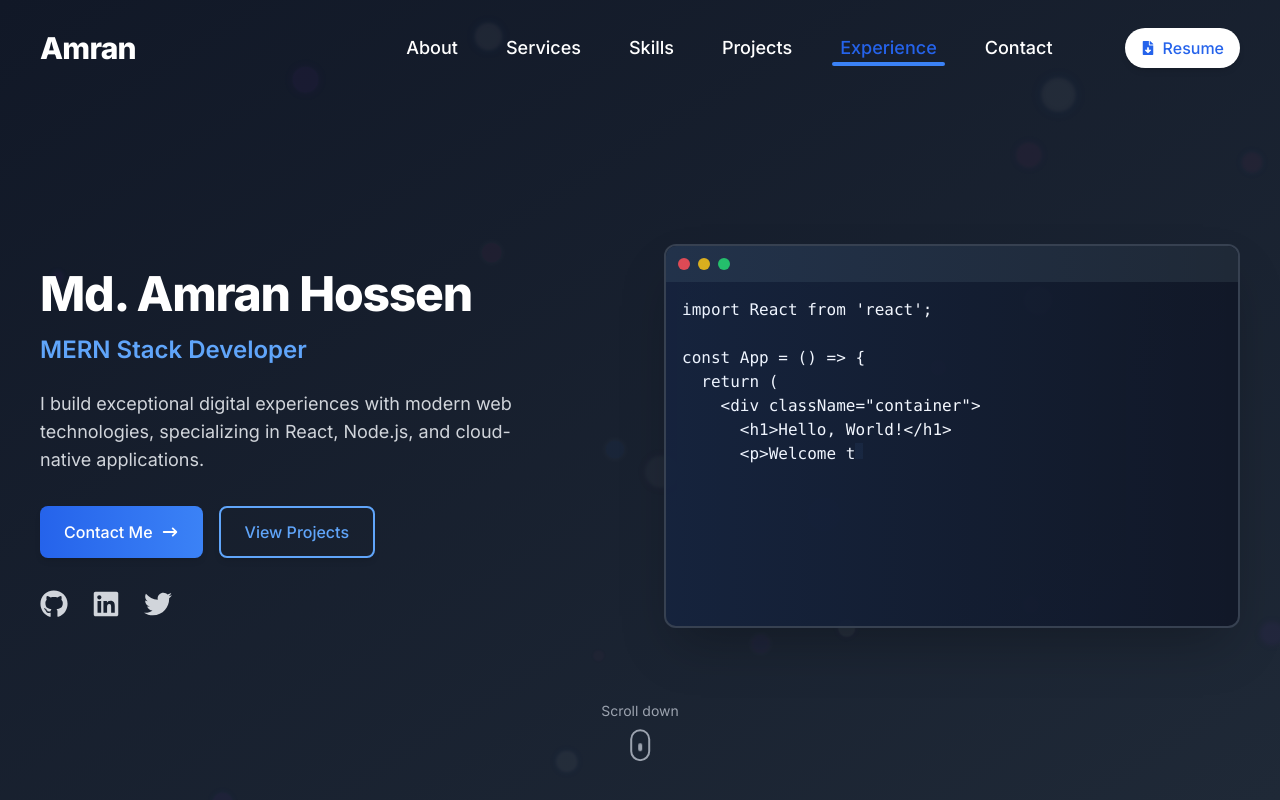
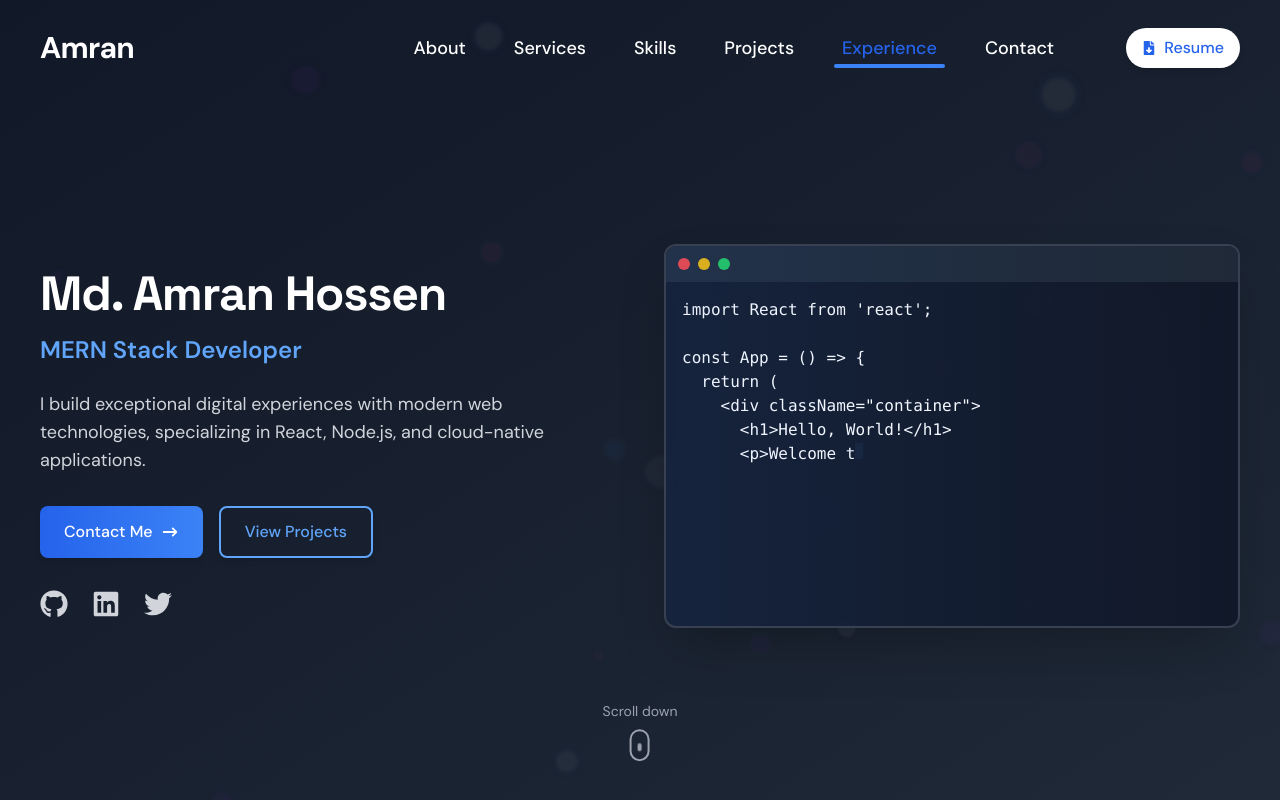
Before and after one commit to AJAmran/protfolio_website_Md-Amran, a React (Vite) app: page / in a window 1280 px wide. Shown: the top 800 px of the page. Built offline with nearby package versions, Linux system fonts and the light colour scheme; grey boxes are pictures that could not be loaded.

Commit message:
updated typography

```diff
--- a/index.html
+++ b/index.html
@@ -3,24 +3,71 @@
 <head>
   <meta charset="UTF-8" />
   <meta name="viewport" content="width=device-width, initial-scale=1.0" />
-  <meta name="description" content="Professional portfolio of Md. Amran Hossen, a MERN Stack Developer showcasing innovative web development projects." />
+   <meta name="description" content="Portfolio of Md. Amran Hossen, MERN Stack Developer. Explore React, Node.js, MongoDB projects and expertise in web development." />
+  <meta name="keywords" content="MERN Stack Developer, Md. Amran Hossen, React, Node.js, MongoDB, Express.js, web development, portfolio, full-stack developer, Dhaka, Bangladesh" />
   <meta name="author" content="Md. Amran Hossen" />
   <meta name="robots" content="index, follow" />
+  <meta name="googlebot" content="index, follow" />
+  <link rel="canonical" href="https://mdamranhossen.netlify.app/" />
   <meta property="og:title" content="Md. Amran Hossen - MERN Stack Developer Portfolio" />
-  <meta property="og:description" content="Explore my expertise in building scalable web applications using React, Node.js, and modern technologies." />
-  <meta property="og:image" content="/assets/profile.jpg" />
-  <meta property="og:url" content="https://your-portfolio.com" />
+  <meta property="og:description" content="Discover the portfolio of Md. Amran Hossen, a MERN Stack Developer building scalable, modern web applications with React, Node.js, MongoDB, and Express.js." />
+  <meta property="og:image" content="https://mdamranhossen.netlify.app/assets/Md Amran Hossen (2).png" />
+  <meta property="og:url" content="https://mdamranhossen.netlify.app/" />
   <meta property="og:type" content="website" />
+  <meta property="og:site_name" content="Md. Amran Hossen Portfolio" />
   <meta name="twitter:card" content="summary_large_image" />
   <meta name="twitter:title" content="Md. Amran Hossen - MERN Stack Developer Portfolio" />
-  <meta name="twitter:description" content="Discover my latest projects and technical skills in web development." />
-  <meta name="twitter:image" content="/assets/profile.jpg" />
-  <link rel="icon" type="image/png" href="/favicon.ico" />
+  <meta name="twitter:description" content="Explore my projects and skills in full-stack web development using the MERN stack, based in Dhaka, Bangladesh." />
+  <meta name="twitter:image" content="https://mdamranhossen.netlify.app/assets/Md Amran Hossen (2).png" />
+  <meta name="twitter:creator" content="@MdAmran29290306" />
+  <link rel="icon" type="image/png" href="/favicon.ico" sizes="32x32" />
+  <link rel="apple-touch-icon" href="/assets/apple-touch-icon.png" />
+  <link rel="sitemap" type="application/xml" href="/sitemap.xml" />
   <link rel="preconnect" href="https://fonts.googleapis.com" />
   <link rel="preconnect" href="https://fonts.gstatic.com" crossorigin />
-  <link href="https://fonts.googleapis.com/css2?family=Inter:wght@300;400;500;600;700;800&display=swap" rel="stylesheet" />
-  <title>Md. Amran Hossen - Portfolio</title>
+  <link rel="preload" href="https://fonts.googleapis.com/css2?family=DM+Sans:wght@300;400;500;600;700&display=swap" as="style" />
+  <link rel="preload" href="https://fonts.googleapis.com/css2?family=Space+Grotesk:wght@400;500;600;700;800&display=swap" as="style" />
+  <link href="https://fonts.googleapis.com/css2?family=DM+Sans:wght@300;400;500;600;700&family=Space+Grotesk:wght@400;500;600;700;800&display=swap" rel="stylesheet" />
+  <title>Md. Amran Hossen - MERN Stack Developer Portfolio</title>
   <script src="https://cdn.tailwindcss.com"></script>
+  <!-- Structured Data (JSON-LD) -->
+  <script type="application/ld+json">
+    {
+      "@context": "https://schema.org",
+      "@graph": [
+        {
+          "@type": "Person",
+          "name": "Md. Amran Hossen",
+          "jobTitle": "MERN Stack Developer",
+          "url": "https://mdamranhossen.netlify.app/",
+          "sameAs": [
+            "https://www.linkedin.com/in/md-amran-hossen-713574206/",
+            "https://github.com/AJAmran",
+            "https://x.com/MdAmran29290306"
+          ],
+          "address": {
+            "@type": "PostalAddress",
+            "addressLocality": "Dhaka",
+            "addressRegion": "Sher-E-Bangla Nagar",
+            "postalCode": "1207",
+            "addressCountry": "Bangladesh"
+          },
+          "email": "mailto:mdamranhossen77@gmail.com",
+          "telephone": "+8801857692587"
+        },
+        {
+          "@type": "WebSite",
+          "url": "https://mdamranhossen.netlify.app/",
+          "name": "Md. Amran Hossen Portfolio",
+          "description": "Portfolio showcasing the web development projects and skills of Md. Amran Hossen, a MERN Stack Developer.",
+          "publisher": {
+            "@type": "Person",
+            "name": "Md. Amran Hossen"
+          }
+        }
+      ]
+    }
+  </script>
 </head>
 <body>
   <div id="root"></div>
--- a/src/components/Hero.jsx
+++ b/src/components/Hero.jsx
@@ -139,7 +139,7 @@ const Hero = () => {
               animate={{ opacity: 1, y: 0 }}
               transition={{ duration: 0.8 }}
             >
-              <h1 className="text-2xl sm:text-3xl md:text-4xl lg:text-5xl font-extrabold text-white mb-4 tracking-tight">
+              <h1 className="text-2xl sm:text-3xl md:text-4xl lg:text-5xl font-heading font-extrabold text-white mb-4 tracking-tight">
                 Md. Amran Hossen
               </h1>
               <motion.div
--- a/src/index.css
+++ b/src/index.css
@@ -1,3 +1,15 @@
+@import url('https://fonts.googleapis.com/css2?family=DM+Sans:wght@300;400;500;600;700&display=swap');
+@import url('https://fonts.googleapis.com/css2?family=Space+Grotesk:wght@400;500;600;700;800&display=swap');
+
 @tailwind base;
 @tailwind components;
 @tailwind utilities;
+
+@layer base {
+  html {
+    font-family: 'DM Sans', Helvetica, Arial, sans-serif;
+  }
+  h1, h2, h3, h4, h5, h6 {
+    font-family: 'Space Grotesk', Helvetica, Arial, sans-serif;
+  }
+}
--- a/tailwind.config.js
+++ b/tailwind.config.js
@@ -13,8 +13,8 @@ export default {
         mutedText: "#7D7D7D",
       },
       fontFamily: {
-        sans: ["Inter", "Helvetica", "Arial", "sans-serif"],
-        heading: ["Poppins", "Helvetica", "Arial", "sans-serif"],
+        sans: ["DM Sans", "Helvetica", "Arial", "sans-serif"],
+        heading: ["Space Grotesk", "Helvetica", "Arial", "sans-serif"],
       },
     },
   },
```
